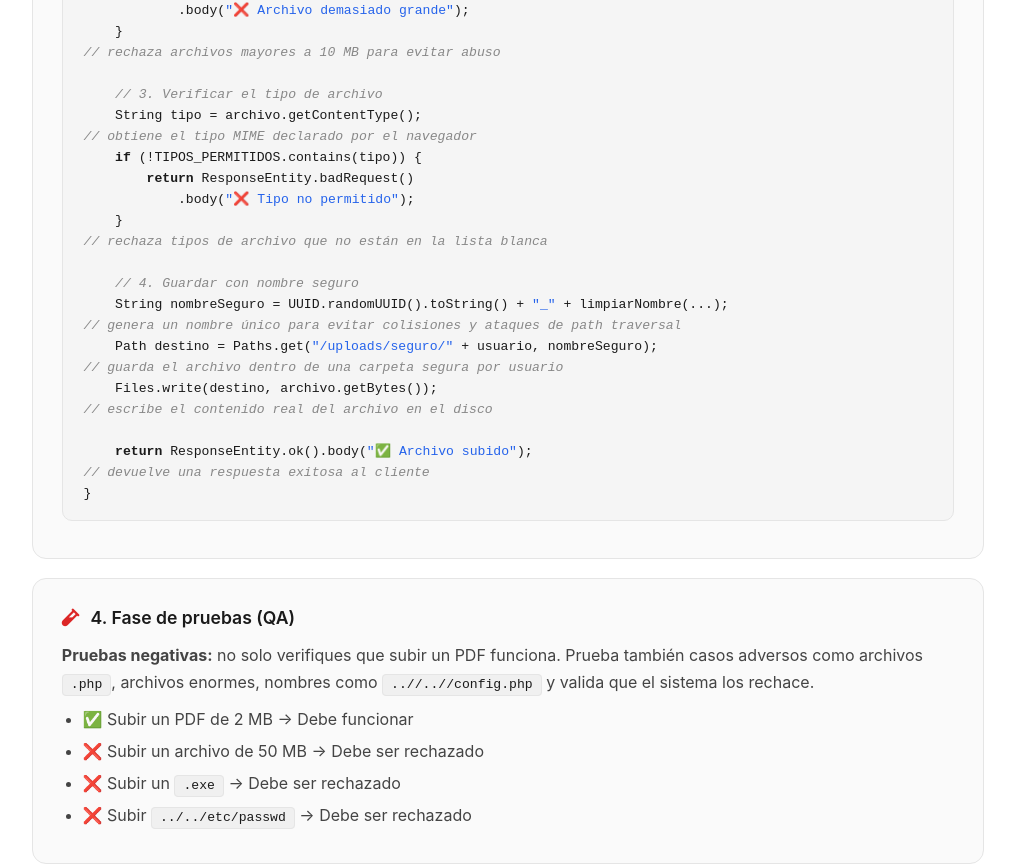
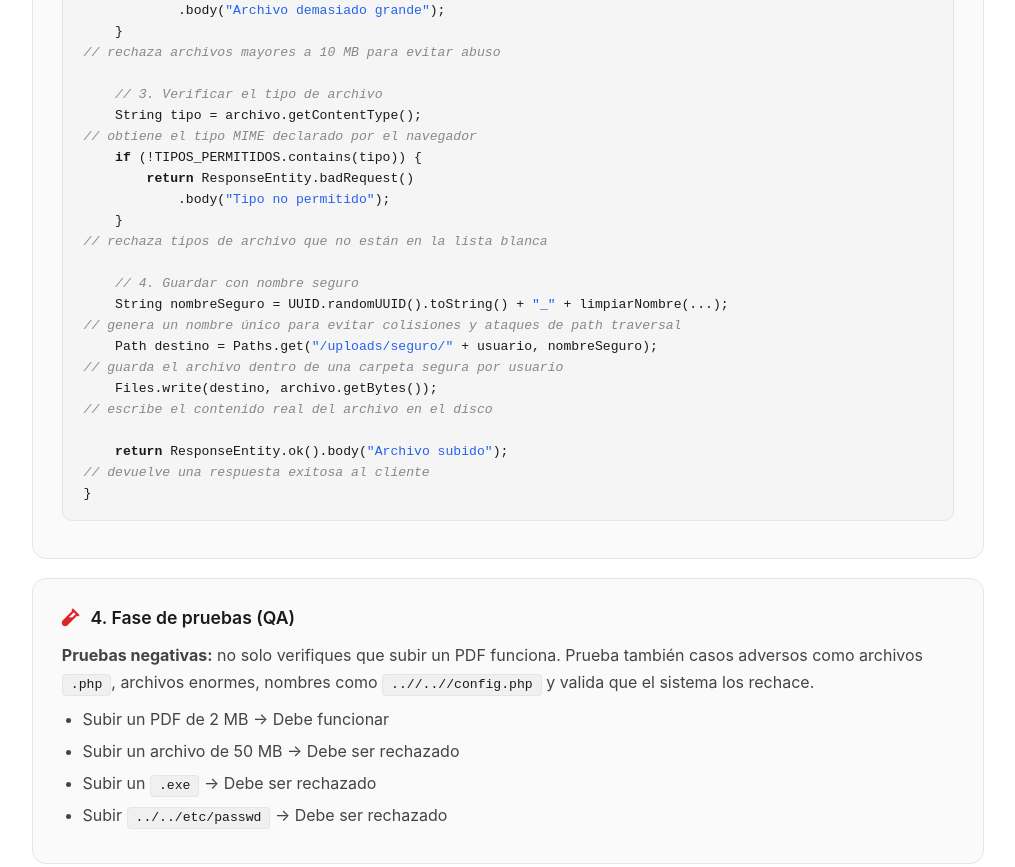
Before and after one commit to Kare155555/ElVigilanteDelCodigo, a plain HTML site: page nivel3.html in a window 1280 px wide. Shown: the part 1979-2846 px from the top of the page, without its empty margins (132-1147 px from the left). Drawn offline with Linux system fonts and the light colour scheme.

Commit message:
Update nivel3.html

```diff
--- a/nivel3.html
+++ b/nivel3.html
@@ -186,7 +186,7 @@
                 &nbsp;&nbsp;&nbsp;&nbsp;<span class="comment">// 2. Verificar el tamaño</span><br>
                 &nbsp;&nbsp;&nbsp;&nbsp;<span class="keyword">if</span> (archivo.getSize() &gt; 10_000_000) {<br>
                 &nbsp;&nbsp;&nbsp;&nbsp;&nbsp;&nbsp;&nbsp;&nbsp;<span class="keyword">return</span> ResponseEntity.badRequest()<br>
-                &nbsp;&nbsp;&nbsp;&nbsp;&nbsp;&nbsp;&nbsp;&nbsp;&nbsp;&nbsp;&nbsp;&nbsp;.body(<span class="string">"❌ Archivo demasiado grande"</span>);<br>
+                &nbsp;&nbsp;&nbsp;&nbsp;&nbsp;&nbsp;&nbsp;&nbsp;&nbsp;&nbsp;&nbsp;&nbsp;.body(<span class="string">"Archivo demasiado grande"</span>);<br>
                 &nbsp;&nbsp;&nbsp;&nbsp;}<br>
                 <span class="comment">// rechaza archivos mayores a 10 MB para evitar abuso</span><br>
                 <br>
@@ -195,7 +195,7 @@
                 <span class="comment">// obtiene el tipo MIME declarado por el navegador</span><br>
                 &nbsp;&nbsp;&nbsp;&nbsp;<span class="keyword">if</span> (!TIPOS_PERMITIDOS.contains(tipo)) {<br>
                 &nbsp;&nbsp;&nbsp;&nbsp;&nbsp;&nbsp;&nbsp;&nbsp;<span class="keyword">return</span> ResponseEntity.badRequest()<br>
-                &nbsp;&nbsp;&nbsp;&nbsp;&nbsp;&nbsp;&nbsp;&nbsp;&nbsp;&nbsp;&nbsp;&nbsp;.body(<span class="string">"❌ Tipo no permitido"</span>);<br>
+                &nbsp;&nbsp;&nbsp;&nbsp;&nbsp;&nbsp;&nbsp;&nbsp;&nbsp;&nbsp;&nbsp;&nbsp;.body(<span class="string">"Tipo no permitido"</span>);<br>
                 &nbsp;&nbsp;&nbsp;&nbsp;}<br>
                 <span class="comment">// rechaza tipos de archivo que no están en la lista blanca</span><br>
                 <br>
@@ -207,7 +207,7 @@
                 &nbsp;&nbsp;&nbsp;&nbsp;Files.write(destino, archivo.getBytes());<br>
                 <span class="comment">// escribe el contenido real del archivo en el disco</span><br>
                 <br>
-                &nbsp;&nbsp;&nbsp;&nbsp;<span class="keyword">return</span> ResponseEntity.ok().body(<span class="string">"✅ Archivo subido"</span>);<br>
+                &nbsp;&nbsp;&nbsp;&nbsp;<span class="keyword">return</span> ResponseEntity.ok().body(<span class="string">"Archivo subido"</span>);<br>
                 <span class="comment">// devuelve una respuesta exitosa al cliente</span><br>
                 }
             </div>
@@ -217,10 +217,10 @@
             <div class="card-title"><i class="fas fa-vial"></i> 4. Fase de pruebas (QA)</div>
             <p><strong>Pruebas negativas:</strong> no solo verifiques que subir un PDF funciona. Prueba también casos adversos como archivos <code>.php</code>, archivos enormes, nombres como <code>..//..//config.php</code> y valida que el sistema los rechace.</p>
             <ul>
-                <li>✅ Subir un PDF de 2 MB → Debe funcionar</li>
-                <li>❌ Subir un archivo de 50 MB → Debe ser rechazado</li>
-                <li>❌ Subir un <code>.exe</code> → Debe ser rechazado</li>
-                <li>❌ Subir <code>../../etc/passwd</code> → Debe ser rechazado</li>
+                <li>Subir un PDF de 2 MB → Debe funcionar</li>
+                <li>Subir un archivo de 50 MB → Debe ser rechazado</li>
+                <li>Subir un <code>.exe</code> → Debe ser rechazado</li>
+                <li>Subir <code>../../etc/passwd</code> → Debe ser rechazado</li>
             </ul>
         </div>
 
```
